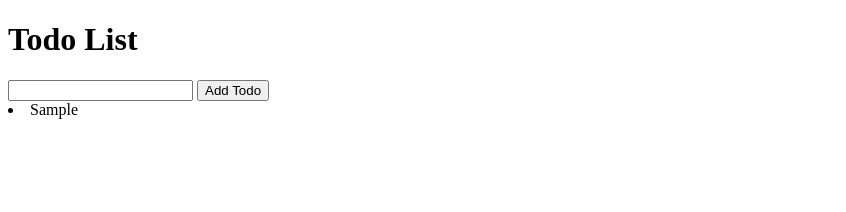
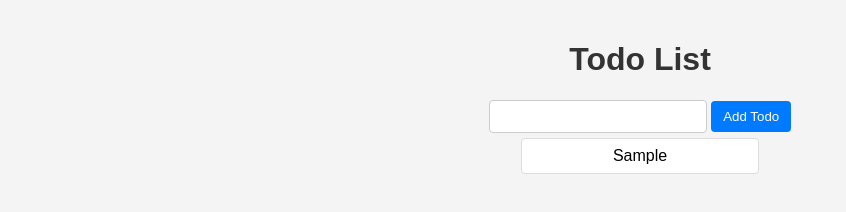
Before and after one commit to PrathamSahu1/Todo-List, a plain HTML site: page index.html in a window 1280 px wide. Both pictures are taken after typing "Sample" into the empty fields and a click on the button "Add Todo". Shown: the whole page, without its empty margins (0-846 px from the left). Drawn offline with Linux system fonts and the light colour scheme.

Commit message:
add css to website

```diff
--- a/index.html
+++ b/index.html
@@ -4,6 +4,7 @@
     <meta charset="UTF-8">
     <meta name="viewport" content="width=device-width, initial-scale=1.0">
     <title>Document</title>
+    <link rel="stylesheet" href="style.css">
 </head>
 <body>
     <h1>Todo List</h1>
--- /dev/null
+++ b/style.css
@@ -0,0 +1,54 @@
+body {
+    font-family: Arial, sans-serif;
+    text-align: center;
+    background-color: #f4f4f4;
+    margin: 0;
+    padding: 20px;
+}
+
+h1 {
+    color: #333;
+}
+
+form {
+    margin-bottom: 20px;
+}
+
+input {
+    padding: 8px;
+    width: 200px;
+    border: 1px solid #ccc;
+    border-radius: 4px;
+}
+
+button {
+    padding: 8px 12px;
+    background-color: #007BFF;
+    color: white;
+    border: none;
+    cursor: pointer;
+    border-radius: 4px;
+}
+
+button:hover {
+    background-color: #0056b3;
+}
+
+.todoList {
+    list-style: none;
+    padding: 0;
+}
+
+.todoList li {
+    background: white;
+    padding: 8px;
+    margin: 5px auto;
+    width: 220px;
+    border: 1px solid #ddd;
+    border-radius: 4px;
+    cursor: pointer;
+}
+
+.todoList li:hover {
+    background: #f0f0f0;
+}
```
